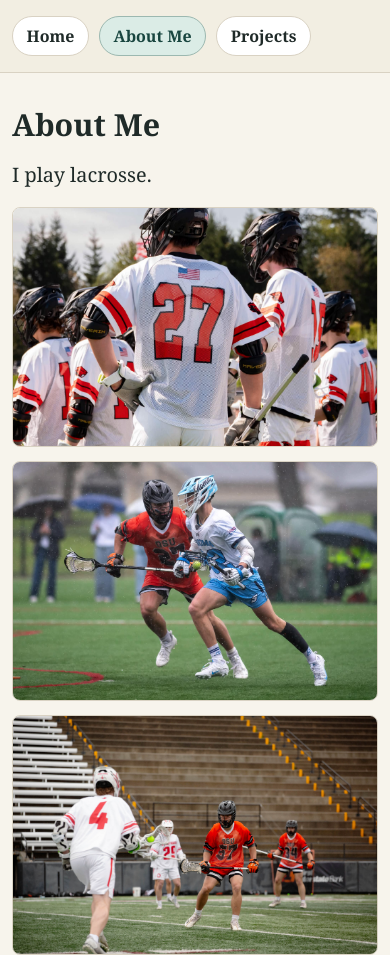
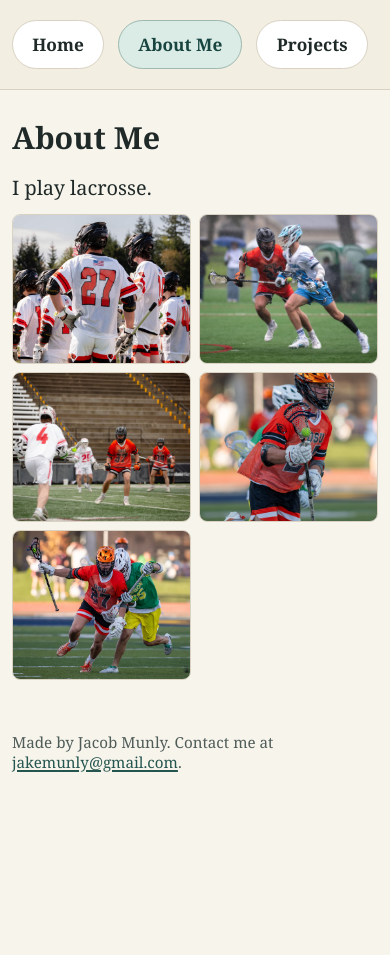
Before and after one commit to gilbertboys/moon, a website: page about.html in a window 390 px wide. Shown: the top 955 px of the page. After the commit the page ends 844 px from the top, so only its background shows below. Drawn offline with Linux system fonts and the light colour scheme.

Commit message:
fixed nav bar and image size

```diff
--- a/style.css
+++ b/style.css
@@ -33,19 +33,20 @@ body {
 .site-nav {
 	width: min(1040px, calc(100% - 32px));
 	margin: 0 auto;
-	padding: 16px 0;
+	padding: 20px 0;
 	display: flex;
-	gap: 10px;
+	gap: 14px;
 	flex-wrap: wrap;
 }
 
 .nav-link {
 	display: inline-block;
-	padding: 0.5rem 0.85rem;
+	padding: 0.75rem 1.2rem;
 	border: 1px solid var(--surface-border);
 	border-radius: 999px;
 	background: var(--surface);
 	font-weight: 700;
+	font-size: 1.08rem;
 	text-decoration: none;
 	color: var(--text);
 }
@@ -182,24 +183,24 @@ a:hover {
 }
 
 .about {
-	padding: 12px 0 36px;
+	padding: 8px 0 20px;
 }
 
 .about-copy {
-	margin: 0 0 16px;
+	margin: 0 0 10px;
 	font-size: clamp(1.1rem, 1vw + 1rem, 1.5rem);
 	line-height: 1.6;
 }
 
 .photo-grid {
 	display: grid;
-	grid-template-columns: repeat(3, minmax(0, 1fr));
-	gap: 14px;
+	grid-template-columns: repeat(5, minmax(0, 1fr));
+	gap: 8px;
 }
 
 .photo-grid img {
 	width: 100%;
-	height: 240px;
+	height: 135px;
 	object-fit: cover;
 	border-radius: 8px;
 	border: 1px solid var(--surface-border);
@@ -238,12 +239,20 @@ a:hover {
 	}
 
 	.photo-grid {
-		grid-template-columns: repeat(2, minmax(0, 1fr));
+		grid-template-columns: repeat(3, minmax(0, 1fr));
+	}
+
+	.photo-grid img {
+		height: 170px;
 	}
 }
 
 @media (max-width: 560px) {
 	.photo-grid {
-		grid-template-columns: 1fr;
+		grid-template-columns: repeat(2, minmax(0, 1fr));
+	}
+
+	.photo-grid img {
+		height: 150px;
 	}
 }
```
